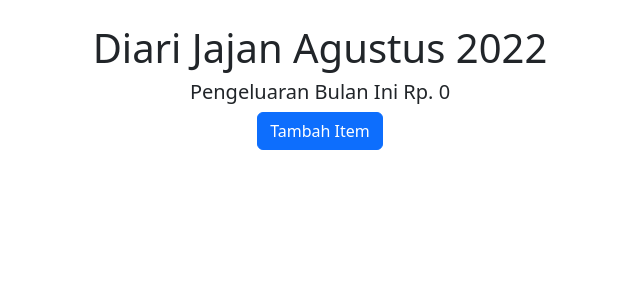
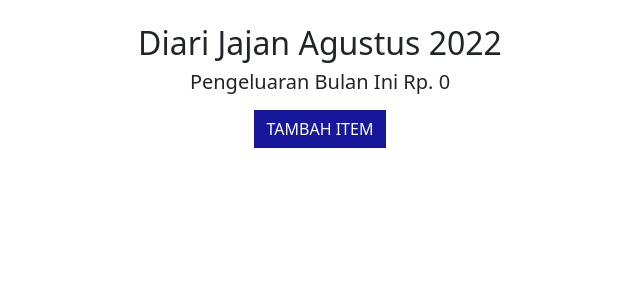
Before and after one commit to dianadityam/test-fe-kompas, a Vue app: page / in a window 1280 px wide. Shown: the top 300 px of the page, without its empty margins (320-960 px from the left). Built offline with nearby package versions, Linux system fonts and the light colour scheme; no server answers.

Commit message:
adjust button style

```diff
--- a/src/views/HomeView.vue
+++ b/src/views/HomeView.vue
@@ -2,9 +2,9 @@
   <div>
     <!-- HEADER SECTION  -->
     <div class="header mb-4 mt-4">
-      <h1>Diari Jajan {{ $store.getters.convertMonthIdn($store.state.currentDate) }} {{ $store.getters.getCurrentYear }}</h1>
+      <h2>Diari Jajan {{ $store.getters.convertMonthIdn($store.state.currentDate) }} {{ $store.getters.getCurrentYear }}</h2>
       <h5>Pengeluaran Bulan Ini Rp. {{ numberFormat(totalSpend) }}</h5>
-      <b-button variant="primary" @click="initForm()">Tambah Item</b-button>
+      <b-button variant="primary mt-2" @click="initForm()">Tambah Item</b-button>
     </div>
 
       <!-- CARD SECTION  -->
@@ -35,7 +35,7 @@
             <b-form-input id="input-2" v-model="form.pengeluaraan" type="number" trim></b-form-input>
           </b-form-group>
         </div>
-        <div class="d-flex justify-content-end">
+        <div class="d-flex justify-content-end mt-3">
           <div class="d-flex">
             <b-button variant="secondary" @click="$bvModal.hide('modal-form')">BATAL</b-button>
             <b-button variant="primary ms-2" @click="submitForm()">KIRIM</b-button>
@@ -119,6 +119,14 @@ export default {
 </script>
 
 <style lang="scss">
+.btn {
+  border-radius: 0 !important;
+}
+.btn.btn-primary {
+  background: #17179b !important;
+  border-color: #17179b !important;
+  text-transform: uppercase;
+}
 .card-note-list {
   .list-content {
     font-size: 14px;
```
Also changed, not shown: src/store/index.js (line endings or trailing spaces).
